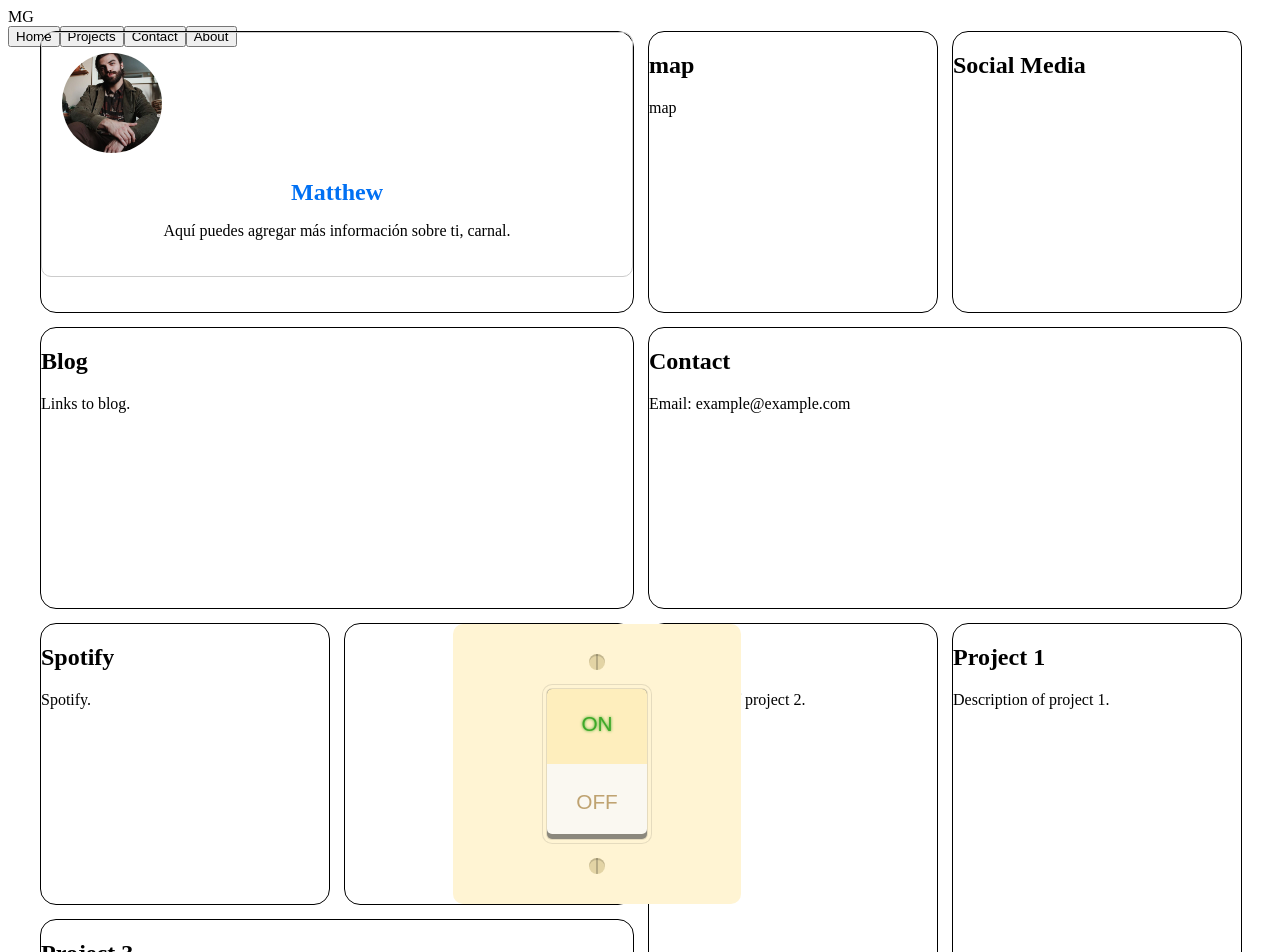
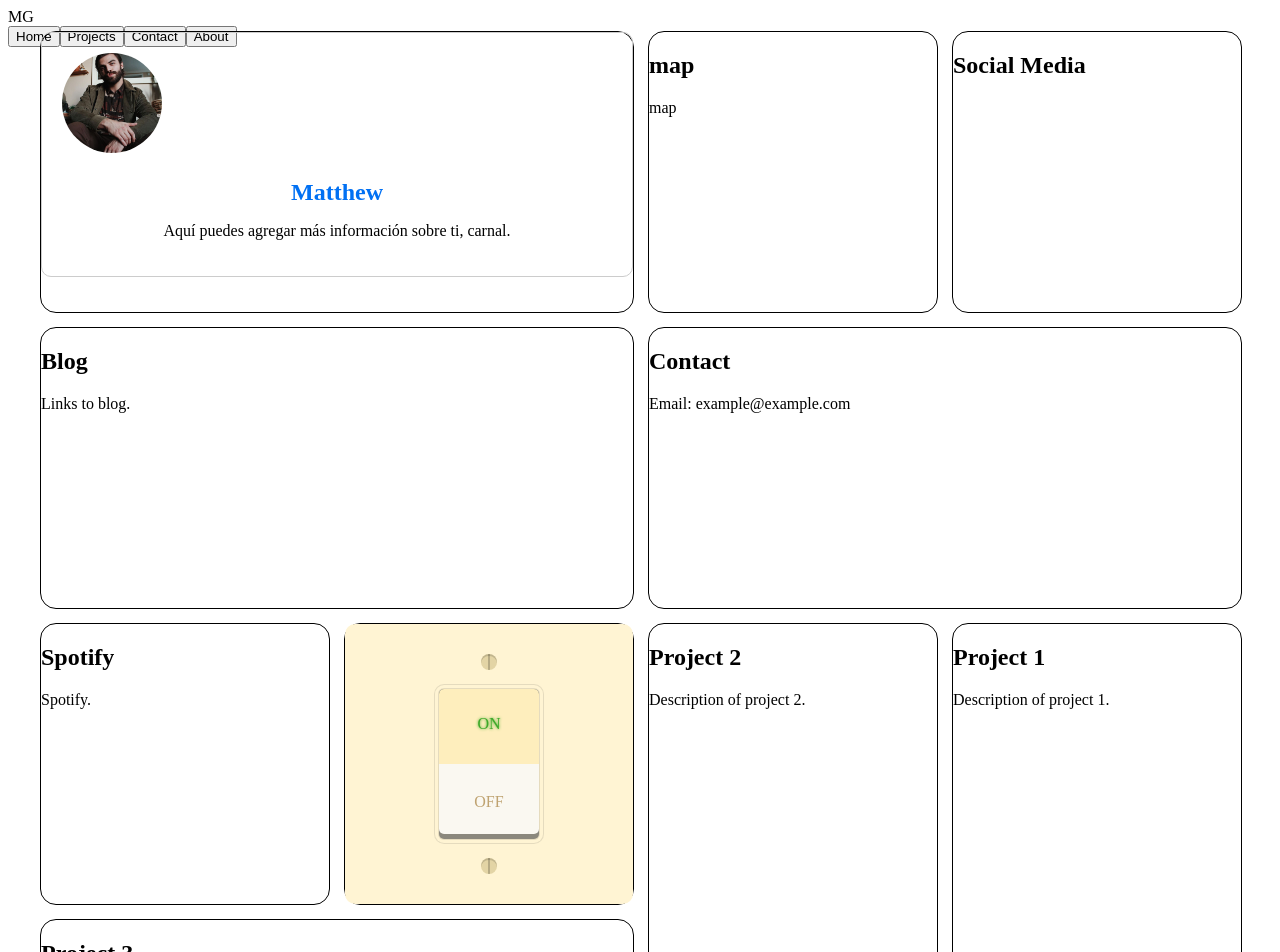
Before and after one commit to matthewgehring/nextportfolio, a Next.js app: page / in a window 1280 px wide. Shown: the top 952 px of the page. Built offline with nearby package versions, Linux system fonts and the light colour scheme.

Commit message:
fix light switch

```diff
--- a/components/LightSwitch.js
+++ b/components/LightSwitch.js
@@ -1,20 +1,31 @@
-import React, {useState} from 'react';
+import React, {useState, useEffect} from 'react';
 import styles from '../styles/LightSwitch.module.css'; // Asumiendo que tienes un archivo CSS llamado IntroBox.module.css
 
 
 const LightSwitch = () => {
-  const [checked, setChecked] = useState(false);
+    const [checked, setChecked] = useState(false);
+    const [activeTheme, setActiveTheme] = useState("light");
+
+    useEffect(() => {
+        document.body.dataset.theme = activeTheme;
+    }, [activeTheme]);
+
+    const handleClick = () => {
+        setChecked(!checked)
+        const inactiveTheme = activeTheme === "light" ? "dark" : "light";
+        setActiveTheme(inactiveTheme)
+  }
 
   return (
     <div>
-    <span onClick={() => setChecked(!checked)}>
         <input type="checkbox" className={styles.lightswitch} />
-        <label for="lightswitch" className={styles.lightswitchlabel }>
+        <label className={ checked ? `${styles.lightswitchlabel} ${styles.off}` : styles.lightswitchlabel }>
             <div className={styles.screw}></div>
+    <span onClick={() => handleClick()}>
             <div className={checked ? styles.switch :  styles.switchOn}></div>
+        </span>
             <div className={styles.screw}></div>
         </label>
-        </span>
         </div>
   );
 };
--- a/components/ThemeToggle.js
+++ b/components/ThemeToggle.js
@@ -39,16 +39,15 @@ const ToggleThumb = styled.span`
 
 const ThemeToggle = () => {
     const [activeTheme, setActiveTheme] = useState("light");
-    const inactiveTheme = activeTheme === "light" ? "dark" : "light";
 
     useEffect(() => {
         document.body.dataset.theme = activeTheme;
       }, [activeTheme]);
 
     return (
-        <ToggleButton type="button" onClick={() => setActiveTheme(inactiveTheme)}>
+        <ToggleButton type="button" >
         <ToggleThumb activeTheme={activeTheme} />
-          <LightSwitch />
+          <LightSwitch darkState={activeTheme} setDark={setActiveTheme} />
         </ToggleButton>
     );
 };
--- a/pages/index.js
+++ b/pages/index.js
@@ -117,7 +117,7 @@ const PortfolioPage = () => {
               <p>Description of project 3.</p>
             </div>
             <div className={`${styles.card} ${styles.darkModeToggle}`} key="darkModeToggle">
-              <ThemeToggle/>
+              <LightSwitch/>
             </div>
             <div className={styles.card} key="contact">
               <h2>Contact</h2>
--- a/styles/LightSwitch.module.css
+++ b/styles/LightSwitch.module.css
@@ -13,6 +13,10 @@
   z-index: 1;
   background-color: #fff4d3;
   border-radius: 0.625rem;
+}
+
+.off {
+    background-color: #e8debe;
 }
 
 .lightswitchlabel .switch {
```
